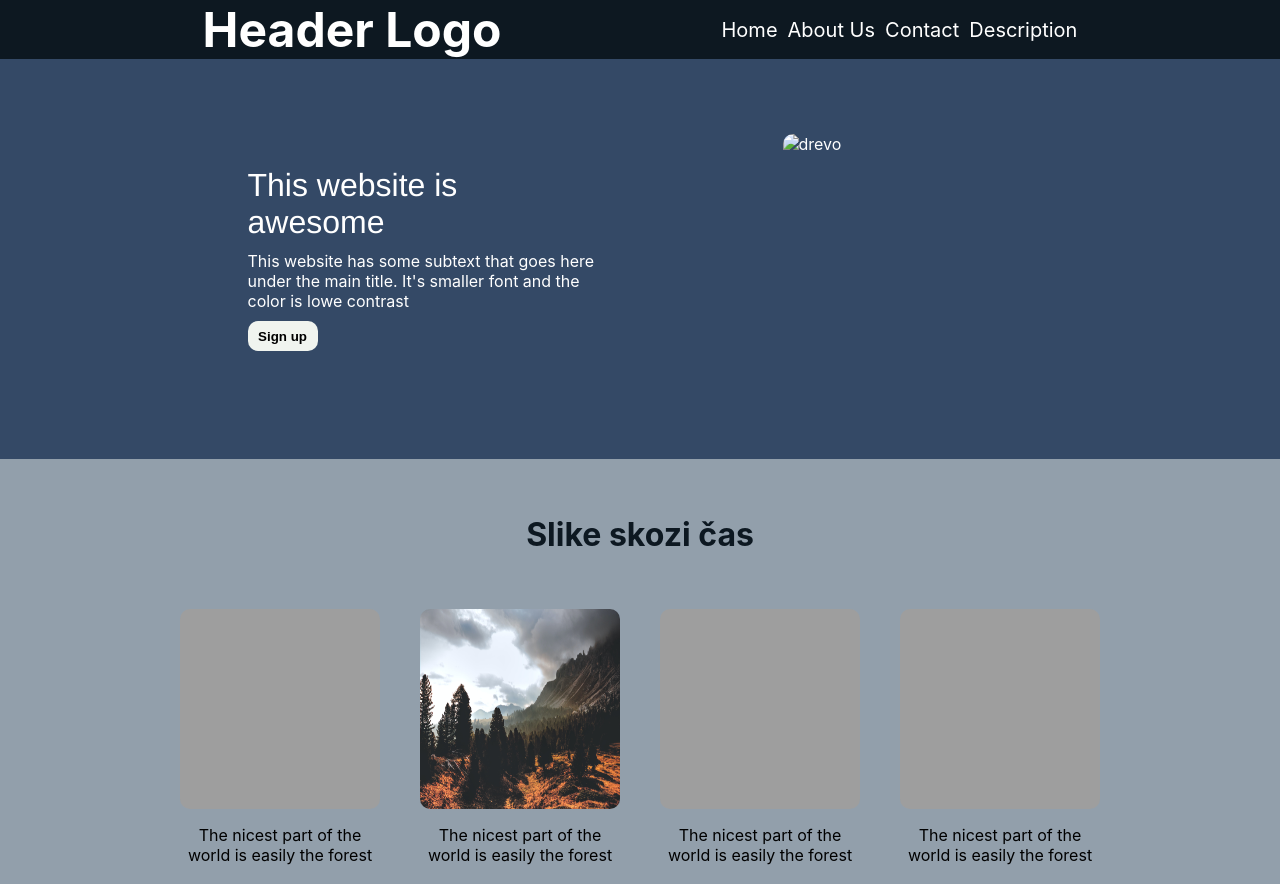
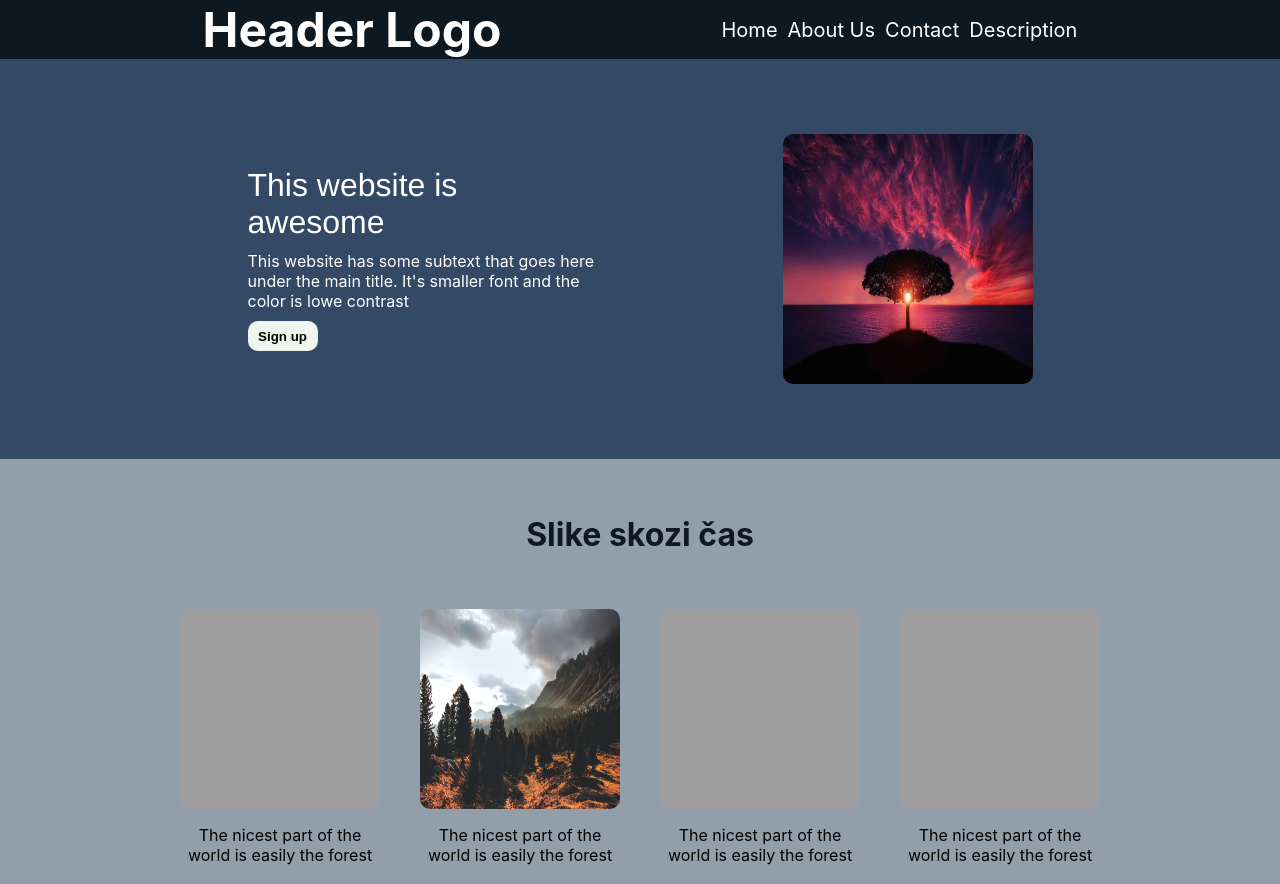
Before and after one commit to Mangoatt/Landing-page-2.0, a plain HTML site: page index.html in a window 1280 px wide. Shown: the top 884 px of the page. Drawn offline with Linux system fonts and the light colour scheme; the site is published under a folder, as on GitHub Pages, so addresses that start at the root find nothing.

Commit message:
popravljena slika

```diff
--- a/index.html
+++ b/index.html
@@ -24,7 +24,7 @@
         <button id="button">Sign up</button>
     </div>
         <div class="headerphoto1">
-            <img class="Headerphoto" src="/pexels-pixabay-36717.jpg" alt="drevo">
+            <img class="Headerphoto" src="pexels-pixabay-36717.jpg" alt="drevo">
         </div>
 </div>
 <div class="Container3">
```
